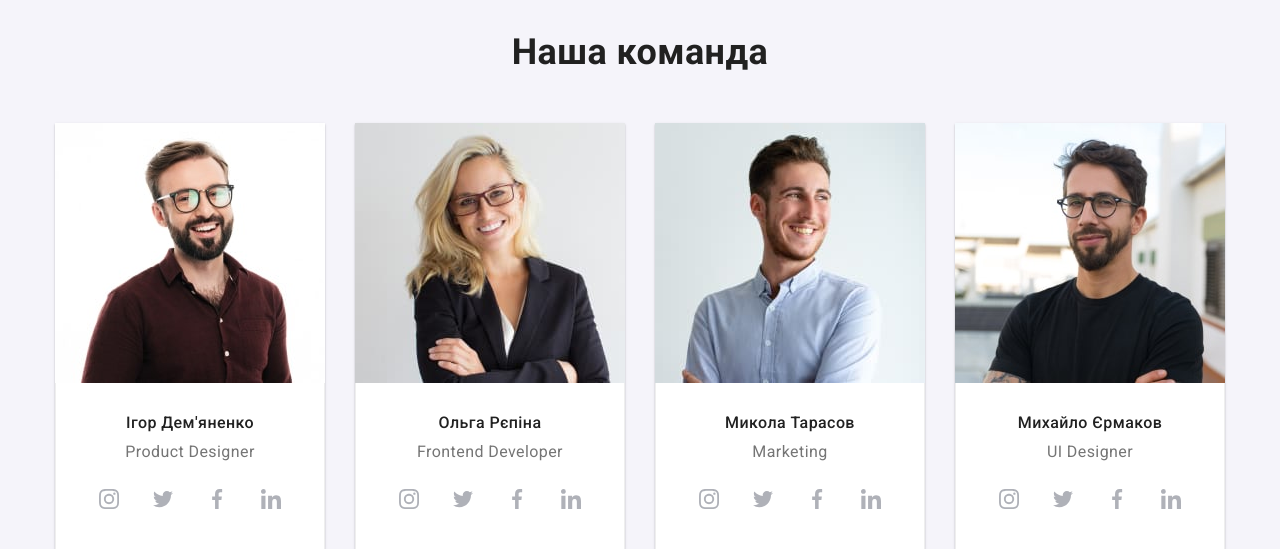
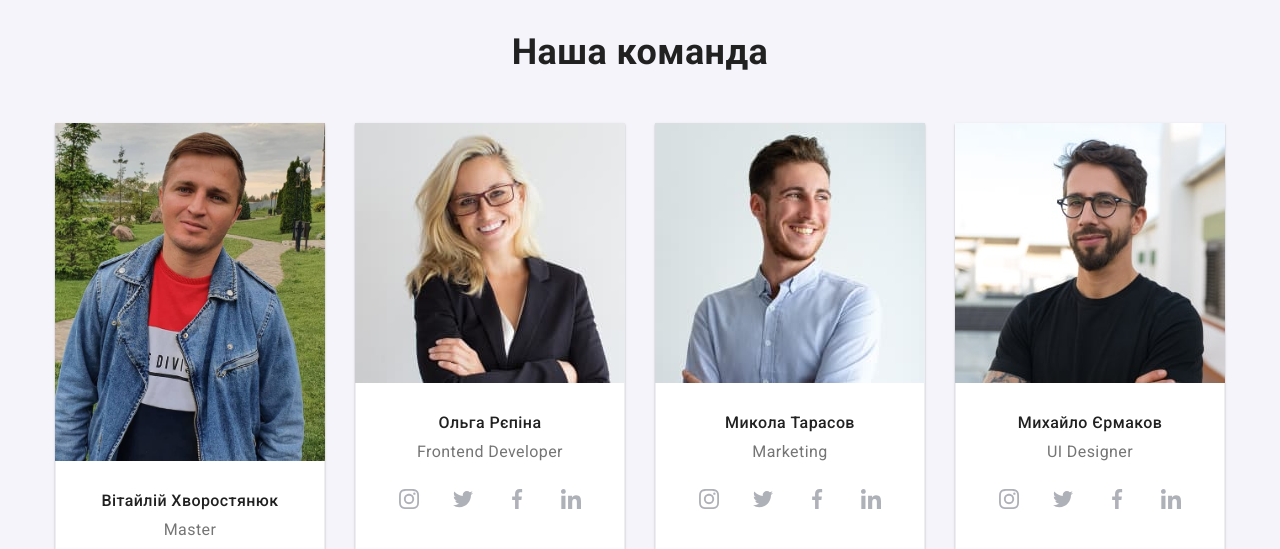
Before and after one commit to LingIgor/goit-markup-hw-08, a plain HTML site: page index.html in a window 1280 px wide. Shown: the part 1690-2239 px from the top of the page. Drawn offline with nearby package versions, Linux system fonts and the light colour scheme.

Commit message:
for vetal

```diff
--- a/index.html
+++ b/index.html
@@ -329,22 +329,22 @@
             <li class="item team__item">
               <div class="team__box">
                <picture>
-                <source srcset="./images/team/igor-desktop-1x.jpg 1x, ./images/team/igor-desktop-2x.jpg 2x" media="(min-width: 1200px)"/>
+                <!-- <source srcset="./images/team/igor-desktop-1x.jpg 1x, ./images/team/igor-desktop-2x.jpg 2x" media="(min-width: 1200px)"/>
                 <source srcset="./images/team/igor-tablet-1x.jpg 1x, ./images/team/igor-tablet-2x.jpg 2x" media="(min-width: 768px)"/>
-                <source srcset="./images/team/igor-mob-1x.jpg 1x, ./images/team/igor-mob-2x.jpg 2x" media="(max-width: 767px)"/>
+                <source srcset="./images/team/igor-mob-1x.jpg 1x, ./images/team/igor-mob-2x.jpg 2x" media="(max-width: 767px)"/> -->
                   <img
 
-                          src="./images/team/igor-mob-1x.jpg"
+                          src="./images/vetal.jpg"
                           alt="Ігор Дем'яненко"
                           width="450"
                   />
                </picture>
                 <div class="team__wrapper">
-                  <h3 class="team__name">Ігор Дем'яненко</h3>
-                  <p class="team__text">Product Designer</p>
+                  <h3 class="team__name">Вітайлій Хворостянюк</h3>
+                  <p class="team__text">Master</p>
                   <ul class="socials">
                     <li class="socials__item">
-                      <a class="socials__link" href="#"
+                      <a class="socials__link" href="https://www.instagram.com/_pokeroff_/?next=%2F"
                         ><svg class="socials__icon">
                           <use
                             href="./images/symbol-defs.svg#icon-instagram"
```
Also changed, not shown: images/vetal.jpg (added).
